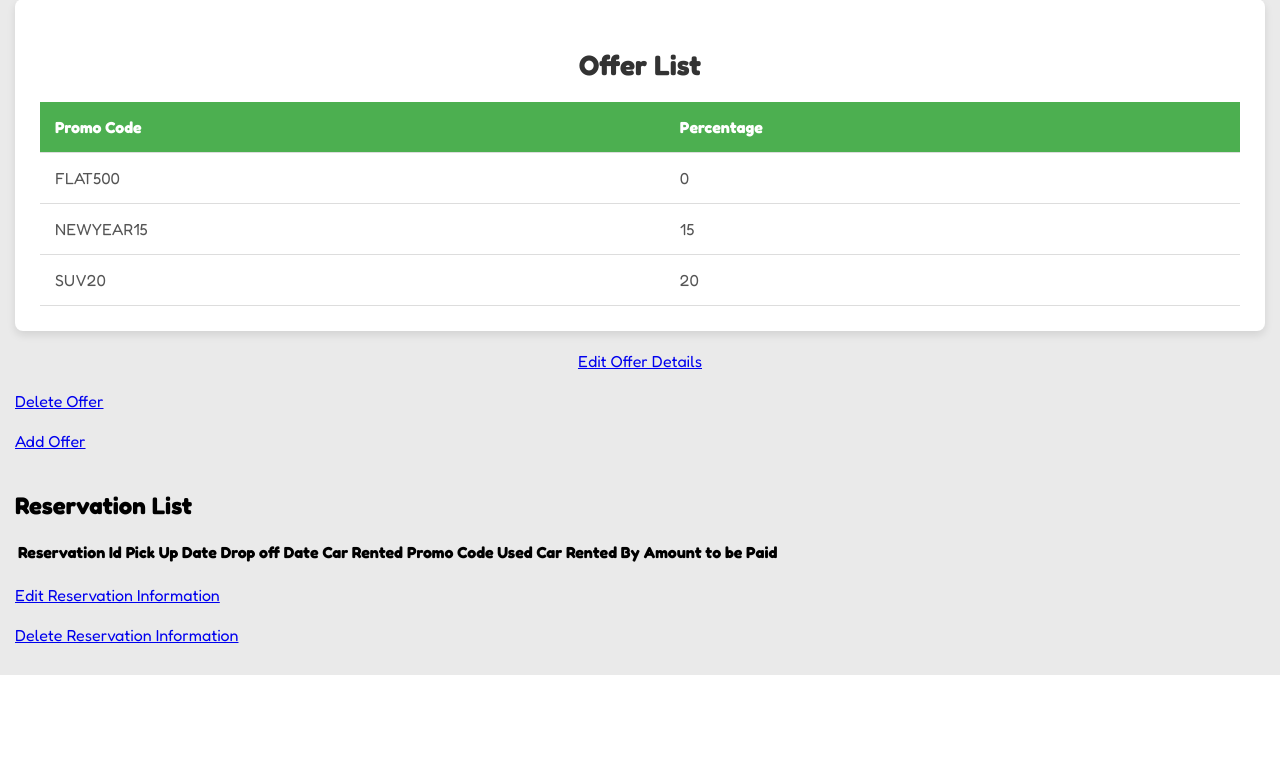
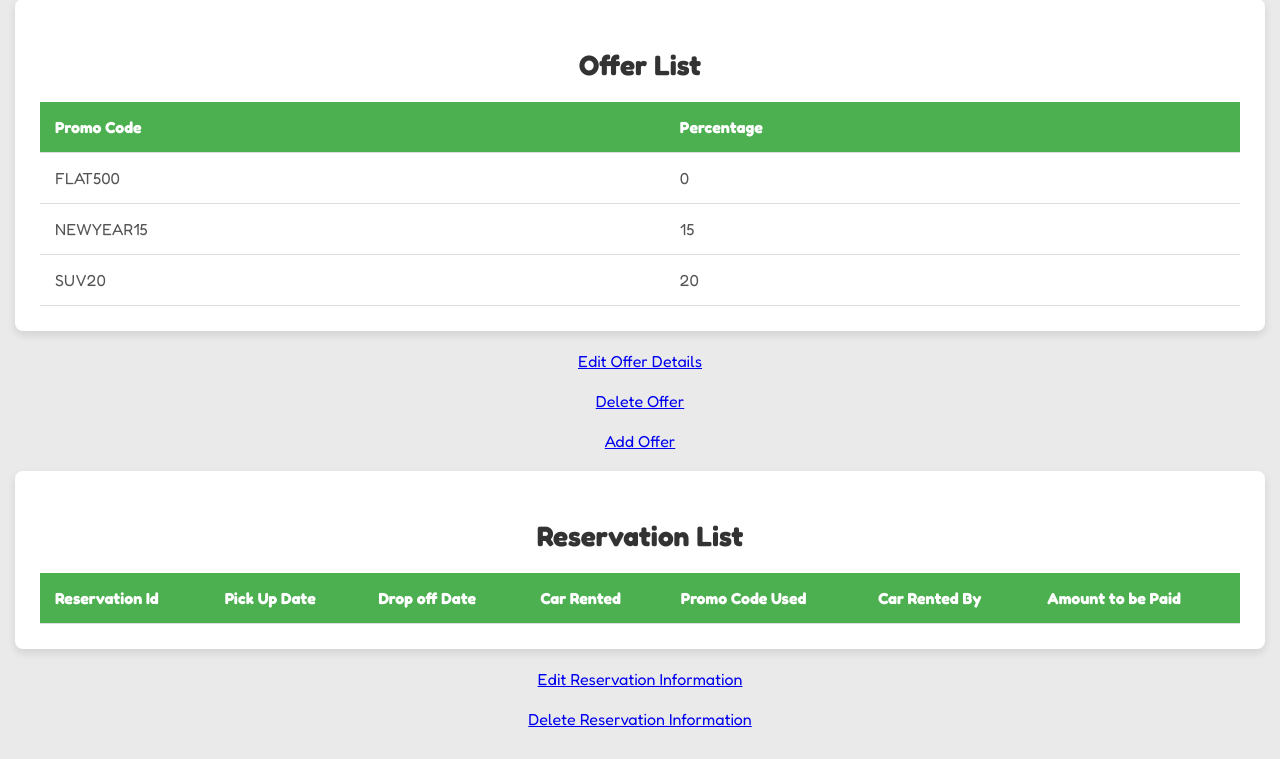
Before and after one commit to Lusaka2003/CSE370Project, a PHP site: page /admin_dashboard.php in a window 1280 px wide. Shown: the part 1126-1885 px from the top of the page. Before the commit the page ends 1801 px from the top, so only its background shows below. Run offline with PHP 8.4, Linux system fonts and the light colour scheme; data comes from the database, SQL or seed files in the repository; data that the repository does not hold is empty.

Commit message:
Update styleadmintable.css

```diff
--- a/styleadmintable.css
+++ b/styleadmintable.css
@@ -365,3 +365,92 @@ main {
 .editoffer{
     text-align: center;
 }
+.deleteoffer{
+    text-align: center;
+}
+.addoffer{
+    text-align: center;
+}
+
+.reservation_box {
+    background-color: white;
+    border-radius: 8px;
+    box-shadow: 0 4px 8px rgba(0, 0, 0, 0.1);
+    padding: 25px;
+    max-width: 1200px;
+    margin: 0 auto;
+    overflow-x: auto;
+}
+
+.reservation_box h1 {
+    font-size: 28px;
+    color: #333;
+    margin-bottom: 20px;
+    text-align: center;
+}
+
+/* Table Styles */
+.reservation_table {
+    width: 100%;
+    border-collapse: collapse;
+    margin-top: 20px;
+}
+
+.reservation_table th, .reservation_table td {
+    padding: 15px;
+    text-align: left;
+    border-bottom: 1px solid #ddd;
+}
+
+.reservation_table th {
+    background-color: #4CAF50;
+    color: white;
+    font-weight: bold;
+}
+
+.reservation_table tr:hover {
+    background-color: #f1f1f1;
+}
+
+.reservation_table td {
+    color: #555;
+}
+
+/* Responsive Design */
+@media (max-width: 768px) {
+    header nav ul {
+        flex-direction: column;
+    }
+
+    header nav ul li {
+        margin: 10px 0;
+    }
+
+    .reservation_box {
+        padding: 15px;
+    }
+
+    .reservation_table th, .reservation_table td {
+        padding: 10px;
+    }
+}
+@media (max-width: 768px) {
+    header nav ul {
+        flex-direction: column;
+    }
+
+    header nav ul li {
+        margin: 10px 0;
+    }
+
+    .reservation_box {
+        padding: 15px;
+    }
+
+    .reservation_table th, .cr_table td {
+        padding: 10px;
+    }
+}
+.deletereservation{
+    text-align: center;
+}
```
